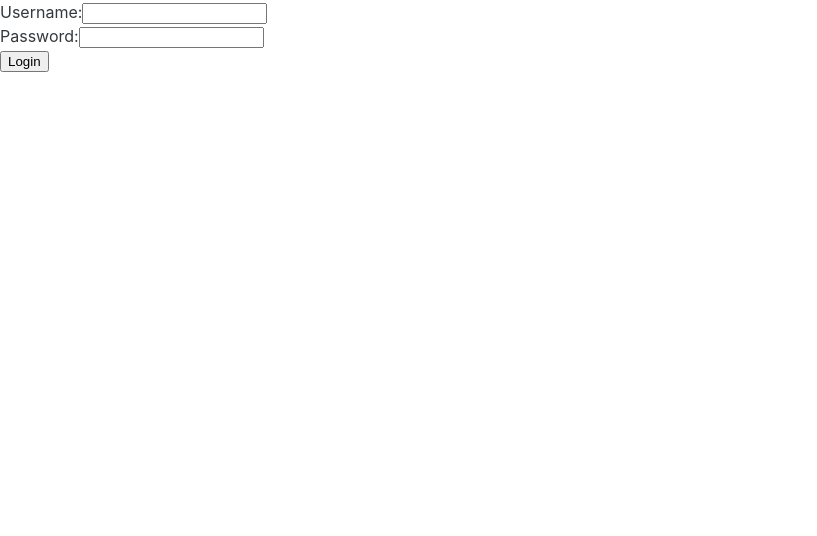
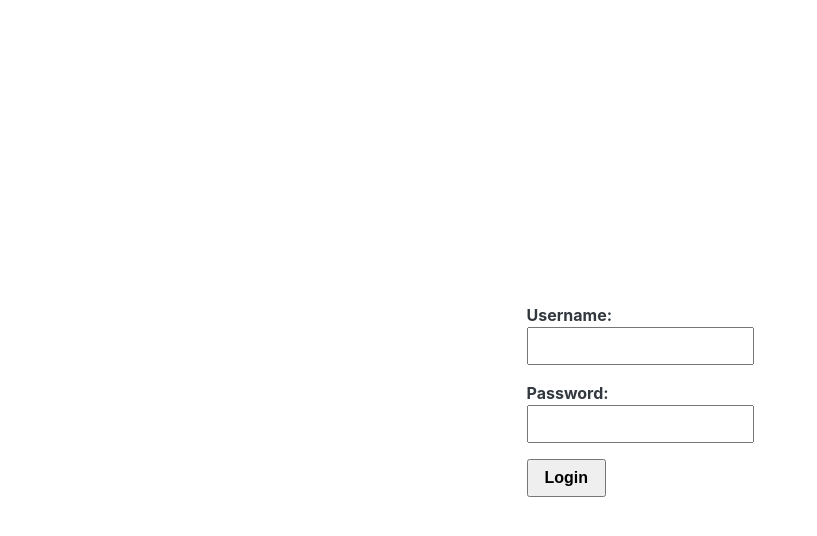
Before and after one commit to antonlukisha/SeismicTomographyFrontend, a React (Vite) app: page /login in a window 1280 px wide. Shown: the top 536 px of the page, without its empty margins (0-817 px from the left). Built offline with nearby package versions, Linux system fonts and the light colour scheme; the HTML template or start-up script is replaced by a standard one.

Commit message:
decompose login page && add some styles

```diff
--- a/src/api/makeRequest.js
+++ b/src/api/makeRequest.js
@@ -6,8 +6,8 @@ export default async function makeRequest(
     const hasBody = !["GET", "HEAD"].includes(method);
     const body = hasBody ? JSON.stringify(data) : undefined;
     const headers = { "accept": "application/json" }
-    const url = import.meta.env.VITE_API_BASE_URL + service;
-    const response = await fetch(url, { method, headers, body });
+    const url = service;
+    const response = await fetch('127.0.0.1:8080' + service, { method, headers, body });
 
     return await toApiResponse(response);
 }
--- /dev/null
+++ b/src/api/user/loginUser.js
@@ -0,0 +1,13 @@
+export const loginUser = async (username, password) => {
+    const formDetails = new URLSearchParams();
+    formDetails.append('username', username);
+    formDetails.append('password', password);
+
+    return fetch('http://localhost:8000/api/users/token', {
+      method: 'POST',
+      headers: {
+        'Content-Type': 'application/x-www-form-urlencoded',
+      },
+      body: formDetails,
+    });
+  };
--- /dev/null
+++ b/src/components/Login/ErrorMessage.jsx
@@ -0,0 +1,7 @@
+import React from 'react';
+
+const ErrorMessage = ({ message }) => (
+  <p style={{ color: 'red', marginTop: '0.5rem' }}>{message}</p>
+);
+
+export default ErrorMessage;
--- /dev/null
+++ b/src/components/Login/InputField.jsx
@@ -0,0 +1,15 @@
+import React from 'react';
+
+const InputField = ({ label, value, onChange, type }) => (
+    <div style={{ marginBottom: '1rem' }}>
+      <label style={{ display: 'block', fontWeight: 'bold' }}>{label}:</label>
+      <input
+        type={type}
+        value={value}
+        onChange={(e) => onChange(e.target.value)}
+        style={{ width: '100%', padding: '0.5rem', fontSize: '1rem' }}
+      />
+    </div>
+  );
+
+  export default InputField;
--- /dev/null
+++ b/src/components/Login/LoginButton.jsx
@@ -0,0 +1,9 @@
+import React from 'react';
+
+const LoginButton = ({ loading }) => (
+  <button type="submit" disabled={loading} style={{ padding: '0.5rem 1rem', fontSize: '1rem', fontWeight: 'bold' }}>
+    {loading ? 'Logging in...' : 'Login'}
+  </button>
+);
+
+export default LoginButton;
--- /dev/null
+++ b/src/components/Login/LoginForm.jsx
@@ -0,0 +1,58 @@
+import React, { useState } from 'react';
+import { useNavigate } from 'react-router-dom';
+import { loginUser } from '../../api/user/loginUser';
+import InputField from './InputField';
+import ErrorMessage from './ErrorMessage';
+import LoginButton from './LoginButton';
+
+const LoginForm = () => {
+  const [username, setUsername] = useState('');
+  const [password, setPassword] = useState('');
+  const [error, setError] = useState('');
+  const [loading, setLoading] = useState(false);
+
+  const navigate = useNavigate();
+
+  const validateForm = () => {
+    if (!username || !password) {
+      setError('Username and password are required');
+      return false;
+    }
+    setError('');
+    return true;
+  };
+
+  const handleSubmit = async (event) => {
+    event.preventDefault();
+    if (!validateForm()) return;
+
+    setLoading(true);
+    try {
+      const response = await loginUser(username, password);
+      setLoading(false);
+
+      if (response.ok) {
+        const data = await response.json();
+        localStorage.setItem('token', data.access_token);
+        navigate('/protected');
+      } else {
+        const errorData = await response.json();
+        setError(errorData.detail || 'Authentication failed!');
+      }
+    } catch (error) {
+      setLoading(false);
+      setError('An error occurred. Please try again later.');
+    }
+  };
+
+  return (
+    <form onSubmit={handleSubmit}>
+      <InputField label="Username" value={username} onChange={setUsername} type="text" />
+      <InputField label="Password" value={password} onChange={setPassword} type="password" />
+      <LoginButton loading={loading} />
+      {error && <ErrorMessage message={error} />}
+    </form>
+  );
+};
+
+export default LoginForm;
--- a/src/pages/Login/Login.jsx
+++ b/src/pages/Login/Login.jsx
@@ -1,83 +1,12 @@
-import React, {useState} from "react";
-import { useNavigate } from "react-router-dom";
+import React from 'react';
+import LoginForm from '../../components/Login/LoginForm';
 
-function Login() {
-    const [username, setUsername] = useState('');
-    const [password, setPassword] = useState('');
-    const [error, setError] = useState('');
-    const [loading, setLoading] = useState(false);
+const Login = () => {
+  return (
+    <div style={{ display: 'flex', justifyContent: 'center', alignItems: 'center', minHeight: '100vh' }}>
+      <LoginForm />
+    </div>
+  );
+};
 
-    const navigate = useNavigate();
-
-    const validateForm = () => {
-      if (!username || !password) {
-        setError('Username and password are required');
-        return false;
-      }
-      setError('');
-      return true;
-    };
-
-    const handleSubmit = async (event) => {
-      event.preventDefault();
-      if (!validateForm()) return;
-      setLoading(true);
-
-      const formDetails = new URLSearchParams();
-      formDetails.append('username', username);
-      formDetails.append('password', password);
-
-      try {
-        const response = await fetch('http://localhost:8000/token', {
-          method: 'POST',
-          headers: {
-            'Content-Type': 'application/x-www-form-urlencoded',
-          },
-          body: formDetails,
-        });
-
-        setLoading(false);
-
-        if (response.ok) {
-          const data = await response.json();
-          localStorage.setItem('token', data.access_token);
-          navigate('/protected');
-        } else {
-          const errorData = await response.json();
-          setError(errorData.detail || 'Authentication failed!');
-        }
-      } catch (error) {
-        setLoading(false);
-        setError('An error occurred. Please try again later.');
-      }
-    };
-
-    return (
-      <div>
-        <form onSubmit={handleSubmit}>
-          <div>
-            <label>Username:</label>
-            <input
-              type="text"
-              value={username}
-              onChange={(e) => setUsername(e.target.value)}
-            />
-          </div>
-          <div>
-            <label>Password:</label>
-            <input
-              type="password"
-              value={password}
-              onChange={(e) => setPassword(e.target.value)}
-            />
-          </div>
-          <button type="submit" disabled={loading}>
-            {loading ? 'Logging in...' : 'Login'}
-          </button>
-          {error && <p style={{ color: 'red' }}>{error}</p>}
-        </form>
-      </div>
-    );
-  }
-
-  export default Login;
+export default Login;
--- a/src/routes/comon.jsx
+++ b/src/routes/comon.jsx
@@ -10,7 +10,9 @@ import ProtectedRoute from './ProtectedRoute';
 import ProtectedPage from '../pages/Protected/ProtectedPage';
 
 export const commonRoutes = [
-    { path: '/login', element: <Login /> },
+    { path: '/login',
+         element: <Login />
+    },
     {
         path: '/',
         element: <MainLayout />,
@@ -19,7 +21,6 @@ export const commonRoutes = [
             { path: 'prepare/*', element: <PrepareData /> },
             { path: 'events/*', element: <Events /> },
             { path: 'result/*', element: <Result /> },
-            // { path: 'login', element: <Login />},
             { path: 'protected', element: (
                 <ProtectedRoute>
                     <ProtectedPage />
```
